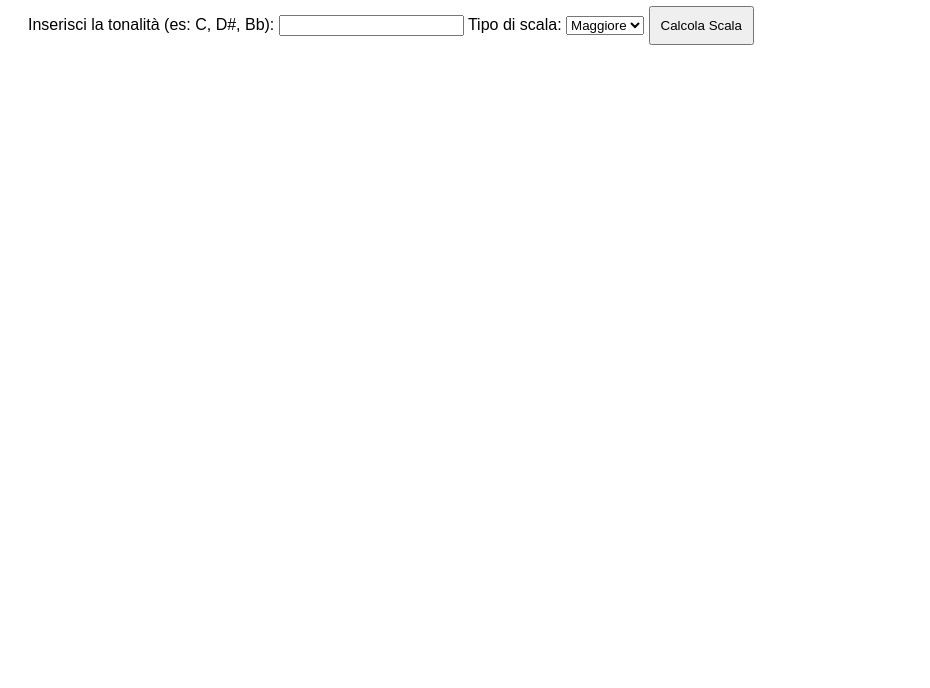
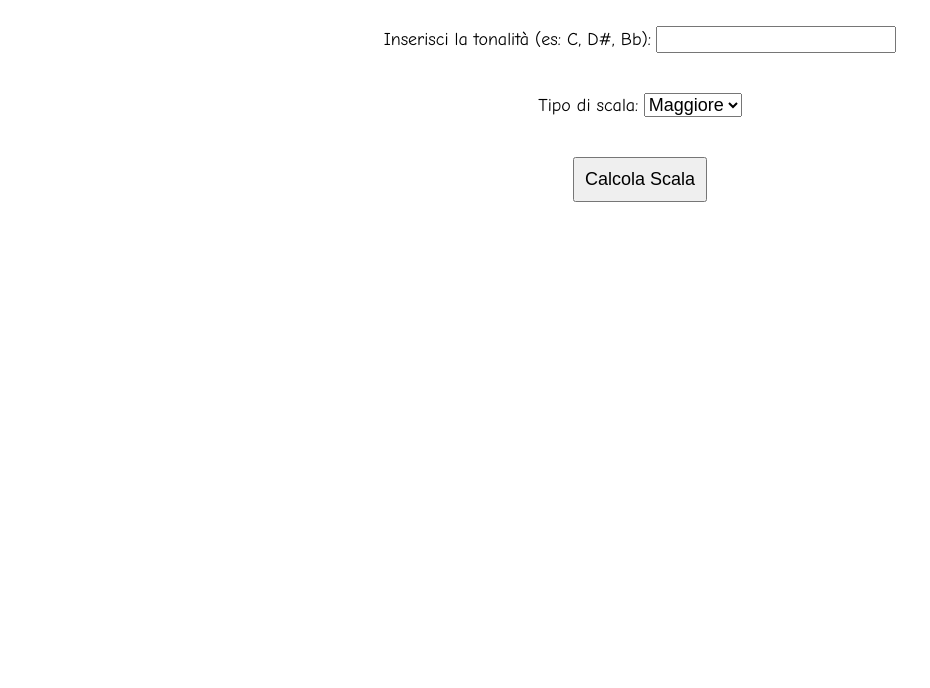
Before and after one commit to SimoneFioravanti/Note2.0, a plain HTML site: page index.html in a window 1280 px wide. Shown: the part 112-800 px from the top of the page, without its empty margins (0-930 px from the left). Drawn offline with Linux system fonts and the light colour scheme.

Commit message:
Update index.html

```diff
--- a/index.html
+++ b/index.html
@@ -6,35 +6,44 @@
     <title>Scala Musicale</title>
     <style>
         body {
-      font-family: Arial, sans-serif;
-      padding: 20px;
+            font-family: Comic Sans MS, sans-serif;
+            padding: 30px;
+            text-align: center;
         }
+
         label, select, input, button {
-      margin: 10px 0;
+            margin: 20px 0;
+            color: black; /* Cambia il colore del testo della label */
+            font-size: 18px;
         }
+
         button {
             padding: 10px;
             cursor: pointer;
         }
+
         #risultato {
             margin-top: 20px;
             font-size: 18px;
             font-weight: bold;
         }
     </style>
+    <link rel="stylesheet" href="StyleSheet1.css">
 </head>
 <body>
 
   <h1>Scala Musicale</h1>
 
-  <label for="nota">Inserisci la tonalità (es: C, D#, Bb):</label>
+  <label for="nota" >Inserisci la tonalità (es: C, D#, Bb):</label>
   <input type="text" id="nota" />
+    <br />
 
   <label for="tipo">Tipo di scala:</label>
   <select id="tipo">
     <option value="0">Maggiore</option>
     <option value="1">Minore</option>
   </select>
+    <br>
 
   <button onclick="calcolaScala()">Calcola Scala</button>
 
```
Lines whose indentation alone changed are shown as unchanged.
